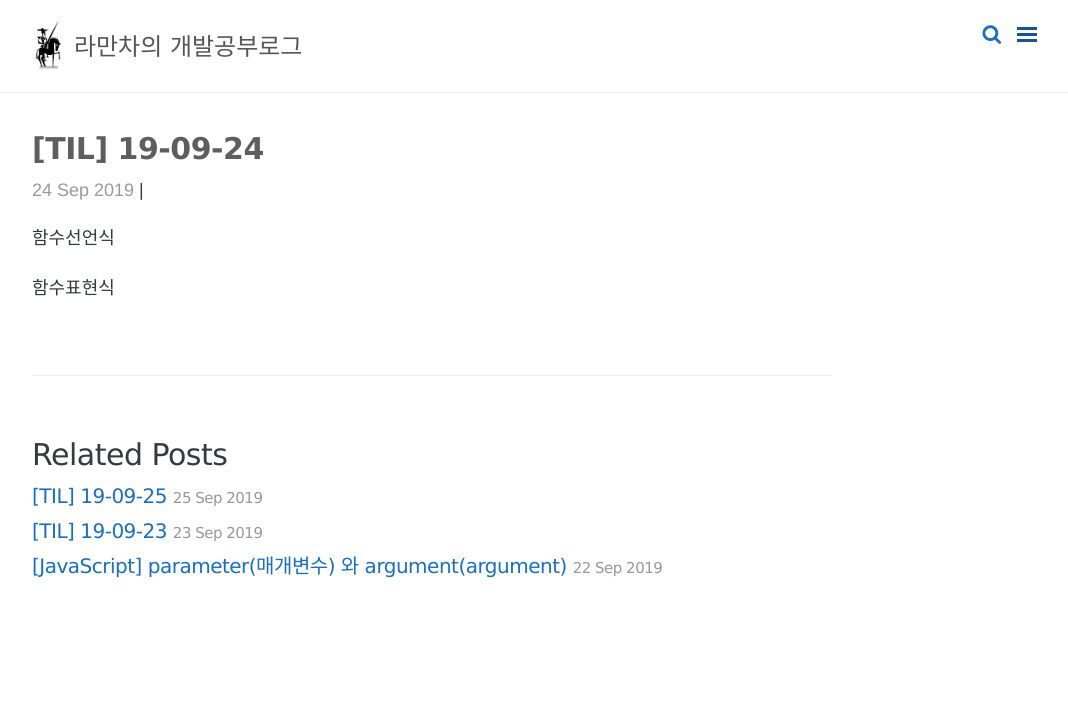
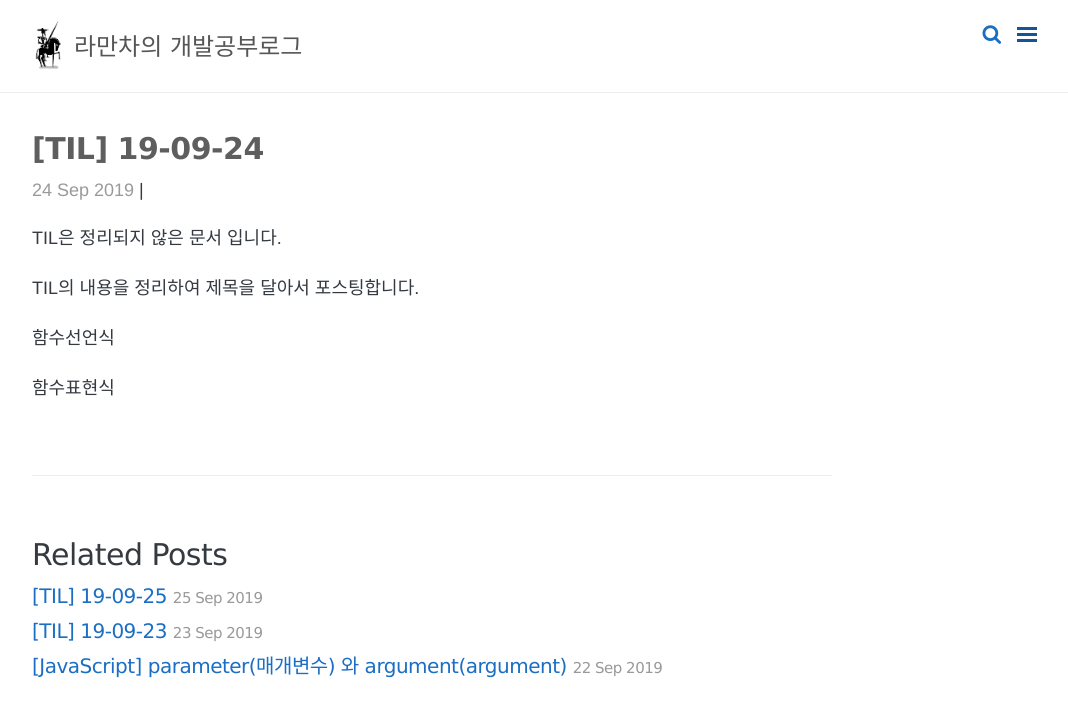
Before and after one commit to ElliottYoon7/ElliottYoon7.github.io, a Jekyll site: the page built from _posts/2019-09-24-TIL.md, in a window 1280 px wide. Shown: the top 717 px of the page, without its empty margins (208-1276 px from the left). Built offline with Jekyll 4.4.1, drawn with Linux system fonts in a browser that asks for light colours; nearby versions of some CDN libraries; comment, search, counter and statistics services are not loaded.

Commit message:
update post

```diff
--- a/_posts/2019-09-24-TIL.md
+++ b/_posts/2019-09-24-TIL.md
@@ -10,6 +10,10 @@ categories: [TIL]
 
 
 
+TIL은 정리되지 않은 문서 입니다.
+
+TIL의 내용을 정리하여 제목을 달아서 포스팅합니다.
+
 
 
 함수선언식
```
Also changed, not shown: _posts/2019-09-25-TIL.md (+1 -0 lines).
